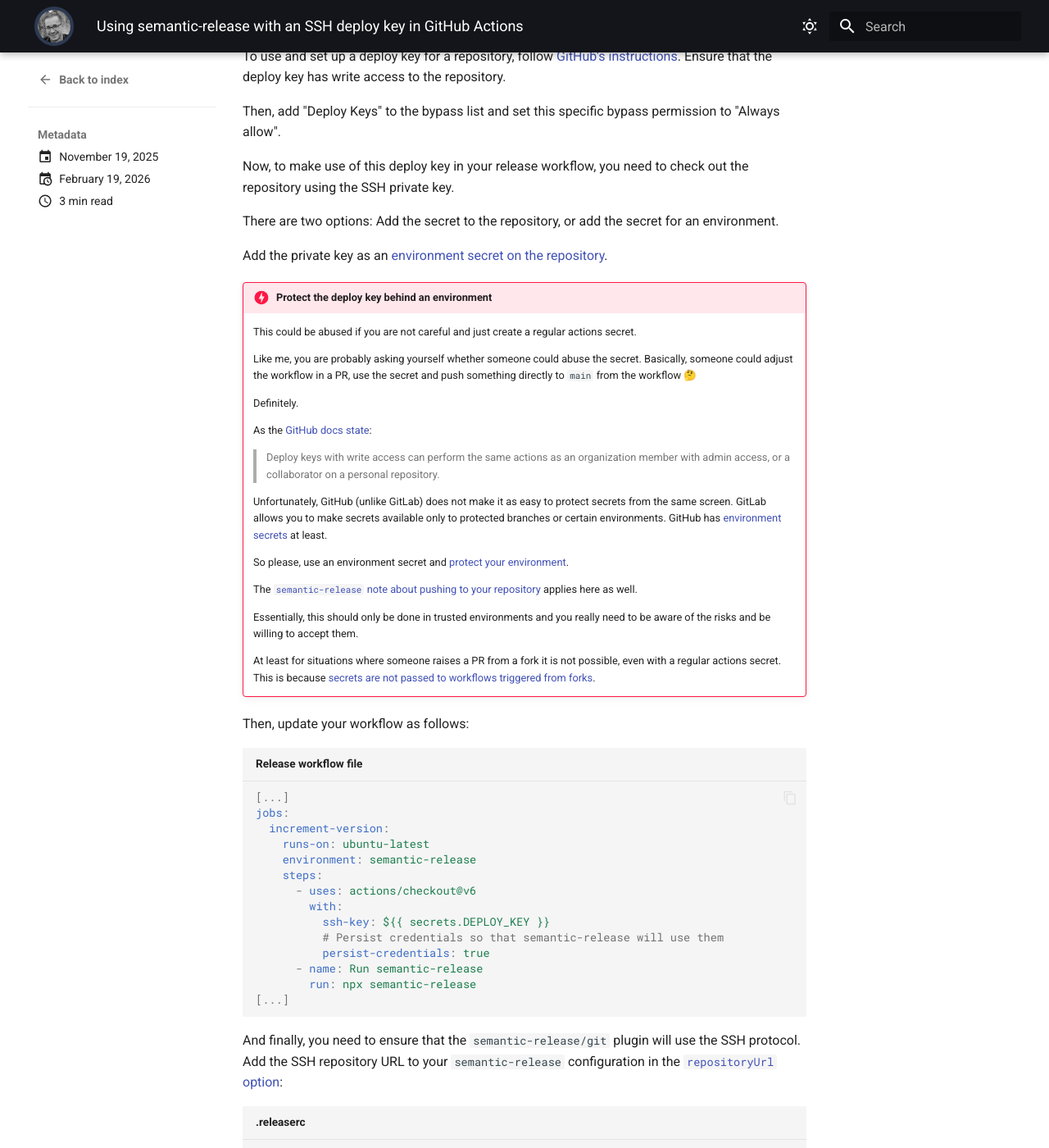
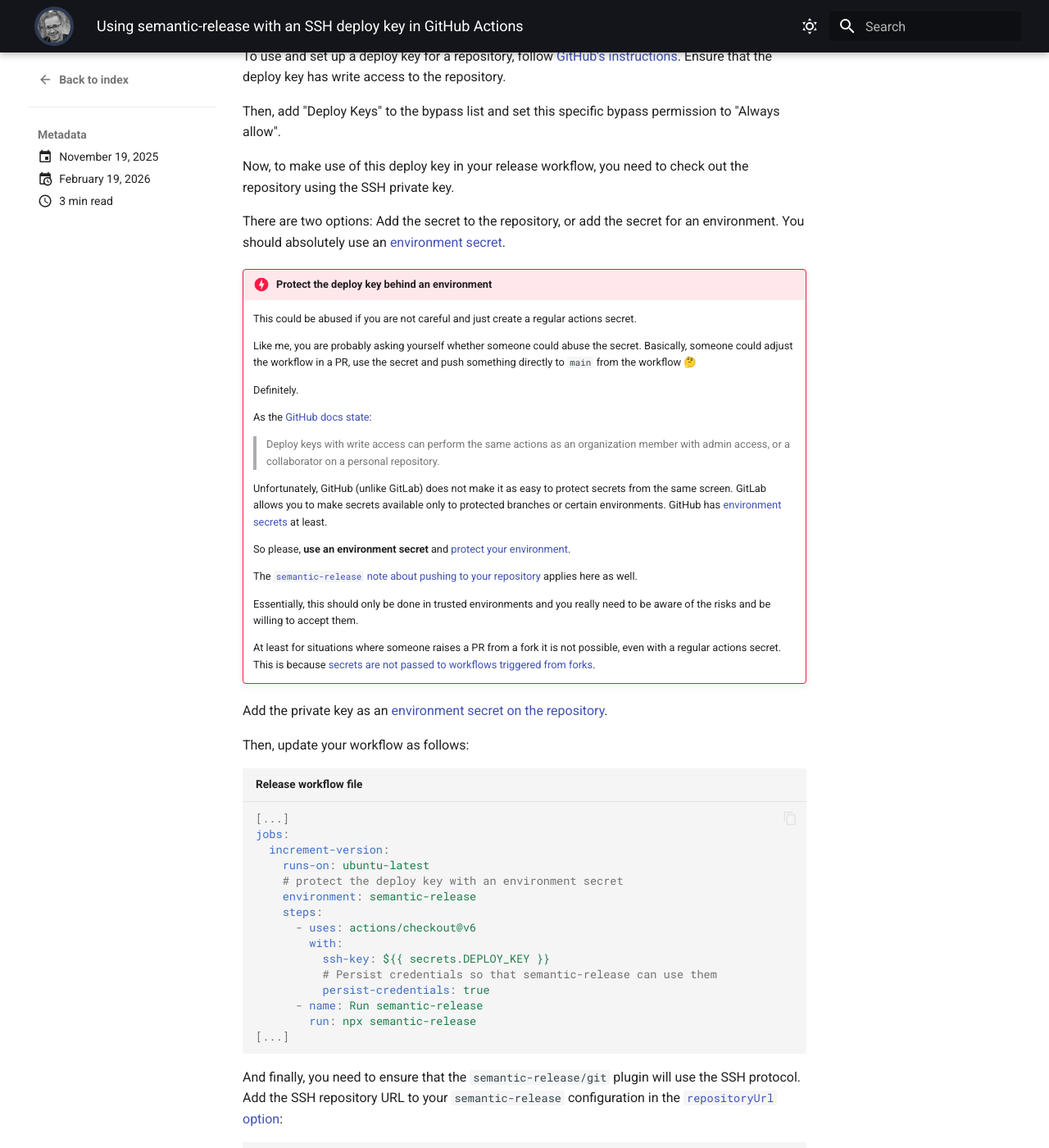
Before and after one commit to mschoettle/website, an MkDocs documentation site: the page built from docs/blog/posts/2025/semantic-release-ssh-deploy-key.md, in a window 1280 px wide and 1400 px high, scrolled down 876 px. Shown: the whole window at 82% size. Built offline with MkDocs 1.6.1 and Material for MkDocs 9.7.7, drawn with Linux system fonts in a browser that asks for light colours; emoji names are drawn with the system emoji font; plug-ins that fetch from the network failed and are left out; some of the changed text lies outside the part shown.

Commit message:
blog: revise semantic release post and add note about update

````diff
--- a/docs/blog/posts/2025/semantic-release-ssh-deploy-key.md
+++ b/docs/blog/posts/2025/semantic-release-ssh-deploy-key.md
@@ -41,8 +41,7 @@
 Now, to make use of this deploy key in your release workflow, you need to check out the repository using the SSH private key.
 
 There are two options: Add the secret to the repository, or add the secret for an environment.
-
-Add the private key as an [environment secret on the repository](https://docs.github.com/en/actions/how-tos/write-workflows/choose-what-workflows-do/use-secrets#creating-secrets-for-a-repository).
+You should absolutely use an [environment secret](https://docs.github.com/en/actions/reference/workflows-and-actions/deployments-and-environments#environment-secrets).
 
 !!! danger "Protect the deploy key behind an environment"
 
@@ -61,7 +60,7 @@
     GitLab allows you to make secrets available only to protected branches or certain environments.
     GitHub has [environment secrets](https://docs.github.com/en/actions/how-tos/write-workflows/choose-what-workflows-do/use-secrets#creating-secrets-for-an-environment) at least.
 
-    So please, use an environment secret and [protect your environment](https://docs.github.com/en/actions/reference/workflows-and-actions/deployments-and-environments).
+    So please, **use an environment secret** and [protect your environment](https://docs.github.com/en/actions/reference/workflows-and-actions/deployments-and-environments).
 
     The [`semantic-release` note about pushing to your repository](https://semantic-release.gitbook.io/semantic-release/recipes/ci-configurations/github-actions#pushing-package.json-changes-to-your-repository) applies here as well.
 
@@ -70,6 +69,8 @@
     At least for situations where someone raises a PR from a fork it is not possible, even with a regular actions secret.
     This is because [secrets are not passed to workflows triggered from forks](https://docs.github.com/en/actions/how-tos/write-workflows/choose-what-workflows-do/use-secrets#using-secrets-in-a-workflow).
 
+Add the private key as an [environment secret on the repository](https://docs.github.com/en/actions/how-tos/write-workflows/choose-what-workflows-do/use-secrets#creating-secrets-for-an-environment).
+
 Then, update your workflow as follows:
 
 ```yaml title="Release workflow file"
@@ -77,12 +78,13 @@
 jobs:
   increment-version:
     runs-on: ubuntu-latest
+    # protect the deploy key with an environment secret
     environment: semantic-release
     steps:
       - uses: actions/checkout@v6
         with:
           ssh-key: ${{ secrets.DEPLOY_KEY }}
-          # Persist credentials so that semantic-release will use them
+          # Persist credentials so that semantic-release can use them
           persist-credentials: true
       - name: Run semantic-release
         run: npx semantic-release
@@ -103,3 +105,7 @@
     Part of this was not immediately clear from the `semantic-release` documentation.
     I [raised a PR](https://github.com/semantic-release/semantic-release/pull/3950) to improve the SSH key documentation.
     Hopefully it will get accepted.
+
+!!! note "Updates to this blog post"
+
+    - **19.02.2026:** Added information about using environment secrets to protect the deploy key.
````
